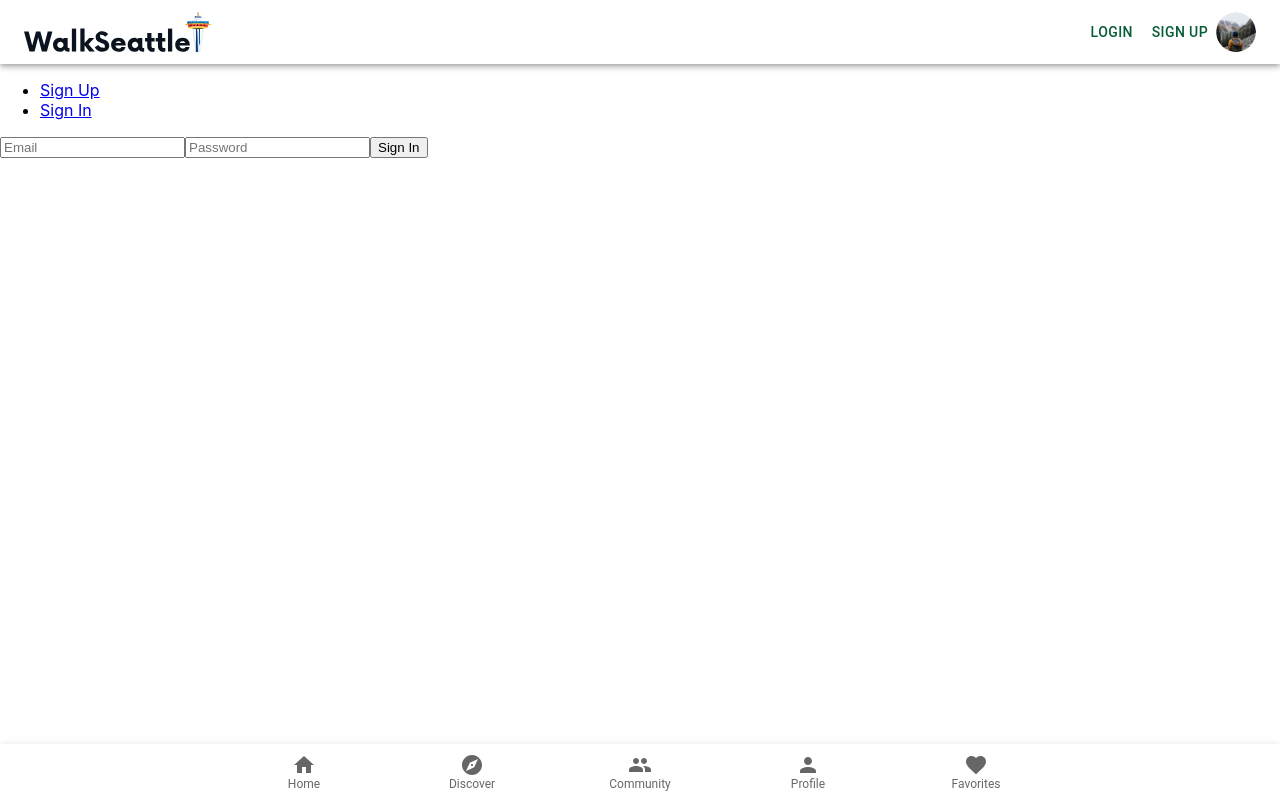
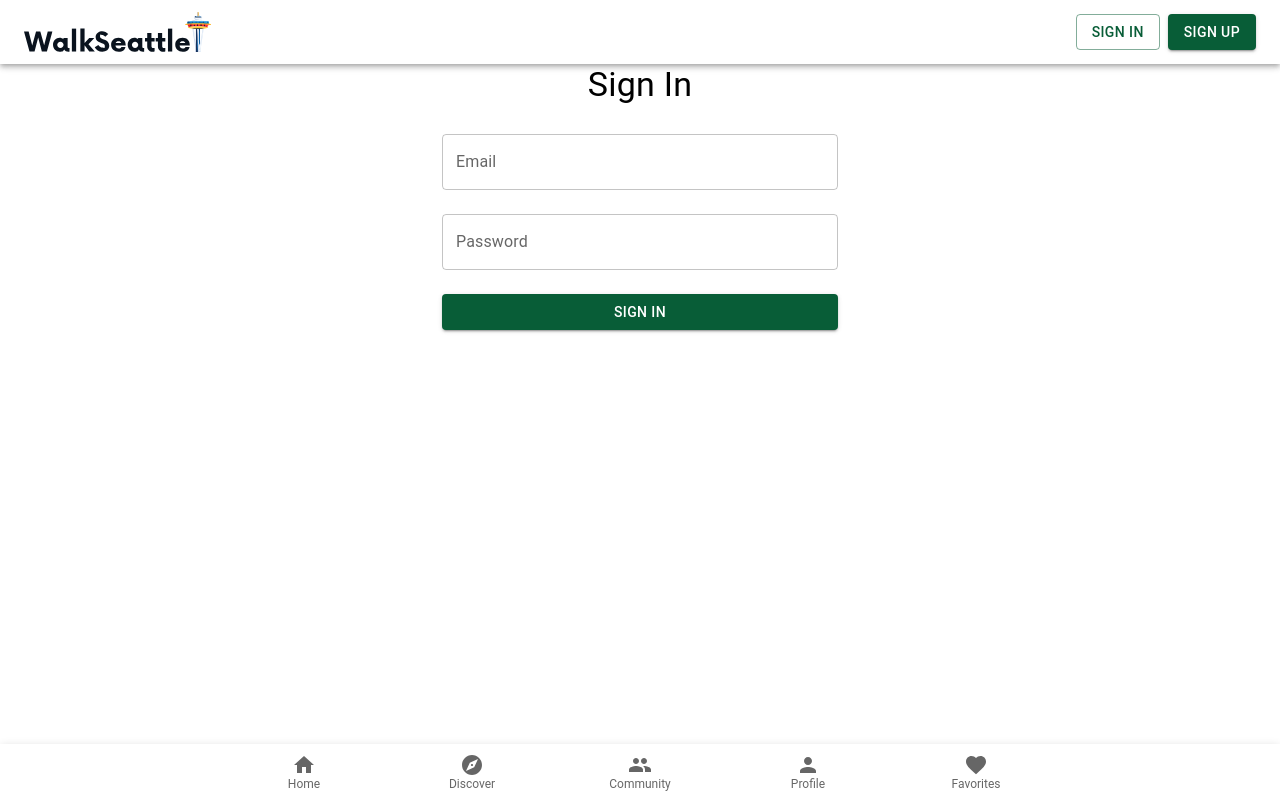
Before and after one commit to willowsalicaceae/walk-seattle, a React (Create React App) app: page /signin in a window 1280 px wide. Built offline with nearby package versions, Linux system fonts and the light colour scheme; no server answers.

Commit message:
Added better user auth

```diff
--- a/src/App.js
+++ b/src/App.js
@@ -12,22 +12,14 @@ import ProfilePage from './pages/ProfilePage';
 import SignUp from './components/User/SignUp';
 import SignIn from './components/User/SignIn';
 import FavoritesPage from './components/User/FavoritesPage';
+import { AuthProvider } from './contexts/AuthContext';
 
 const App = () => {
   return (
+    <AuthProvider>
       <ThemeProvider theme={theme}>
         <Router>
           <AppBarComponent />
-        <nav>
-          <ul>
-            <li>
-              <Link to="/signup">Sign Up</Link>
-            </li>
-            <li>
-              <Link to="/signin">Sign In</Link>
-            </li>
-          </ul>
-        </nav>
           <Routes>
             <Route exact path="/" element={<Home />} />
             <Route path="/discover" element={<TrailDiscoveryPage />} />
@@ -41,6 +33,7 @@ const App = () => {
           <BottomNavigationComponent />
         </Router>
       </ThemeProvider>
+    </AuthProvider>
   );
 };
 
--- a/src/components/Navigation/AppBar.js
+++ b/src/components/Navigation/AppBar.js
@@ -1,23 +1,77 @@
-import React from 'react';
-import { AppBar, Toolbar, Avatar, Button } from '@mui/material';
+import profileImage from '../../img/placeholder.png'; // Import the profile image
+import React, { useState } from 'react';
+import { AppBar, Toolbar, Typography, IconButton, Avatar, Button, Menu, MenuItem } from '@mui/material';
 import { ReactComponent as Logo } from '../../img/logo.svg';
-import { Link } from 'react-router-dom';
-import profileImage from '../../img/placeholder.png'; // Import the profile image
+import { Link, useNavigate } from 'react-router-dom';
+import { useAuth } from '../../contexts/AuthContext';
+import { signOut } from 'firebase/auth';
+import { auth } from '../../firebase/firebase';
 
 const AppBarComponent = () => {
+  const { currentUser } = useAuth();
+  const navigate = useNavigate();
+  const [anchorElUser, setAnchorElUser] = useState(null);
+
+  const handleOpenUserMenu = (event) => {
+    setAnchorElUser(event.currentTarget);
+  };
+
+  const handleCloseUserMenu = () => {
+    setAnchorElUser(null);
+  };
+
+  const handleLogout = async () => {
+    try {
+      await signOut(auth);
+      navigate('/signin');
+    } catch (error) {
+      console.error('Error signing out:', error);
+    }
+  };
+
   return (
     <AppBar position="static" sx={{ backgroundColor: 'white' }}>
       <Toolbar>
         <Logo style={{ height: '40px', width: 'auto', marginRight: '16px' }} />
-        <Button style={{ marginLeft: 'auto' }}>Login</Button>
-        <Button>Sign up</Button>
-        <Link to="/profile">
-          <Avatar
-            alt="User Profile"
-            src={profileImage}
-            sx={{ width: 40, height: 40 }}
-          />
-        </Link>
+        {currentUser ? (
+          <>
+            <IconButton onClick={handleOpenUserMenu} sx={{ p: 0, marginLeft: 'auto' }}>
+              <Avatar alt="User Profile" src={profileImage} sx={{ width: 40, height: 40 }} />
+            </IconButton>
+            <Menu
+              sx={{ mt: '45px' }}
+              id="menu-appbar"
+              anchorEl={anchorElUser}
+              anchorOrigin={{
+                vertical: 'top',
+                horizontal: 'right',
+              }}
+              keepMounted
+              transformOrigin={{
+                vertical: 'top',
+                horizontal: 'right',
+              }}
+              open={Boolean(anchorElUser)}
+              onClose={handleCloseUserMenu}
+            >
+              <MenuItem component={Link} to="/profile" onClick={handleCloseUserMenu}>
+                <Typography textAlign="center">Profile</Typography>
+              </MenuItem>
+              <MenuItem onClick={handleLogout}>
+                <Typography textAlign="center">Logout</Typography>
+              </MenuItem>
+            </Menu>
+          </>
+        ) : (
+          <>
+            <Button component={Link} to="/signin" variant="outlined" sx={{ marginRight: '8px', marginLeft: 'auto' }}>
+              Sign In
+            </Button>
+            <Button component={Link} to="/signup" variant="contained">
+              Sign Up
+            </Button>
+          </>
+        )}
       </Toolbar>
     </AppBar>
   );
--- a/src/components/User/SignIn.js
+++ b/src/components/User/SignIn.js
@@ -1,37 +1,51 @@
 import React, { useState } from 'react';
 import { signInWithEmailAndPassword } from 'firebase/auth';
 import { auth } from '../../firebase/firebase';
+import { useNavigate } from 'react-router-dom';
+import { TextField, Button, Container, Typography } from '@mui/material';
 
 const SignIn = () => {
   const [email, setEmail] = useState('');
   const [password, setPassword] = useState('');
+  const navigate = useNavigate();
 
   const handleSignIn = async (e) => {
     e.preventDefault();
     try {
       await signInWithEmailAndPassword(auth, email, password);
-      console.log('User signed in successfully');
+      navigate('/');
     } catch (error) {
       console.error('Error signing in:', error);
     }
   };
 
   return (
+    <Container maxWidth="xs">
+      <Typography variant="h4" align="center" gutterBottom>
+        Sign In
+      </Typography>
       <form onSubmit={handleSignIn}>
-      <input
+        <TextField
+          label="Email"
           type="email"
-        placeholder="Email"
+          fullWidth
+          margin="normal"
           value={email}
           onChange={(e) => setEmail(e.target.value)}
         />
-      <input
+        <TextField
+          label="Password"
           type="password"
-        placeholder="Password"
+          fullWidth
+          margin="normal"
           value={password}
           onChange={(e) => setPassword(e.target.value)}
         />
-      <button type="submit">Sign In</button>
+        <Button type="submit" variant="contained" fullWidth sx={{ mt: 2 }}>
+          Sign In
+        </Button>
       </form>
+    </Container>
   );
 };
 
--- /dev/null
+++ b/src/contexts/AuthContext.js
@@ -0,0 +1,25 @@
+import React, { createContext, useContext, useState, useEffect } from 'react';
+import { onAuthStateChanged } from 'firebase/auth';
+import { auth } from '../firebase/firebase';
+
+const AuthContext = createContext();
+
+export const useAuth = () => useContext(AuthContext);
+
+export const AuthProvider = ({ children }) => {
+  const [currentUser, setCurrentUser] = useState(null);
+
+  useEffect(() => {
+    const unsubscribe = onAuthStateChanged(auth, (user) => {
+      setCurrentUser(user);
+    });
+
+    return () => unsubscribe();
+  }, []);
+
+  const value = {
+    currentUser,
+  };
+
+  return <AuthContext.Provider value={value}>{children}</AuthContext.Provider>;
+};
```
Lines whose indentation alone changed are shown as unchanged.
